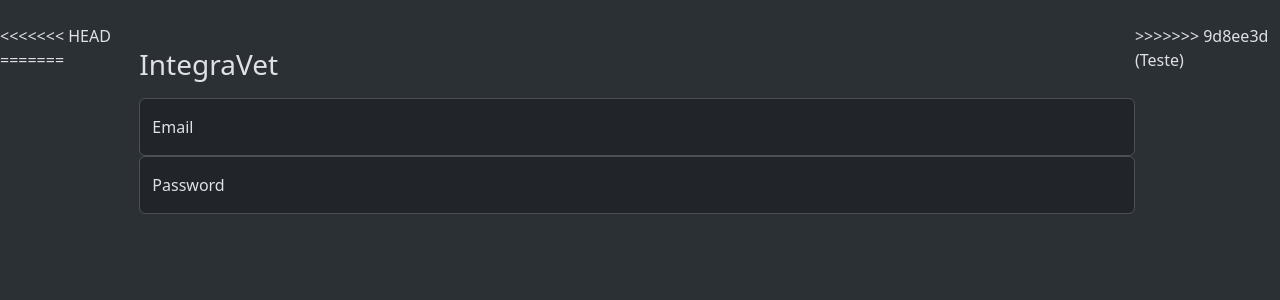
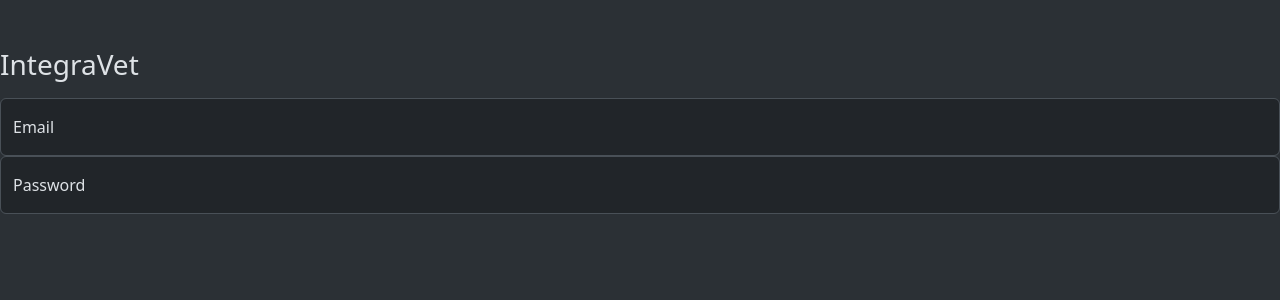
Before and after one commit to Jzeroberto/IntegraVet, a Flask app: page / in a window 1280 px wide. Shown: the top 300 px of the page. Run offline with Flask 3, Linux system fonts and the light colour scheme.

Commit message:
third commit

```diff
--- a/templates/login.html
+++ b/templates/login.html
@@ -1,14 +1,4 @@
 <!DOCTYPE html>
-<<<<<<< HEAD
-<html lang="en">
-<head>
-    <meta charset="UTF-8">
-    <meta name="viewport" content="width=device-width, initial-scale=1.0">
-    <title>Document</title>
-</head>
-<body>
-
-=======
 <html lang="en" data-bs-theme="dark">
 <head>
     <meta charset="UTF-8">
@@ -33,6 +23,5 @@
 
         </form>
     </main>
->>>>>>> 9d8ee3d (Teste)
 </body>
 </html>
```
Also changed, not shown: templates/index.html (+1 -9 lines).
